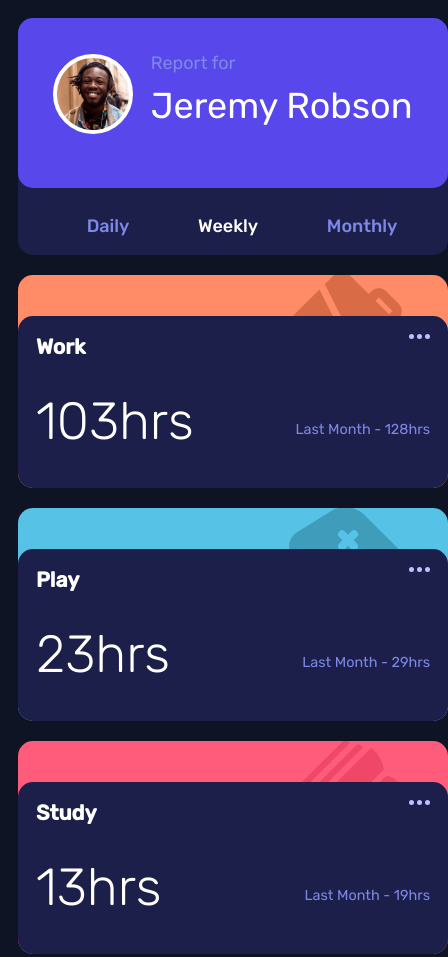
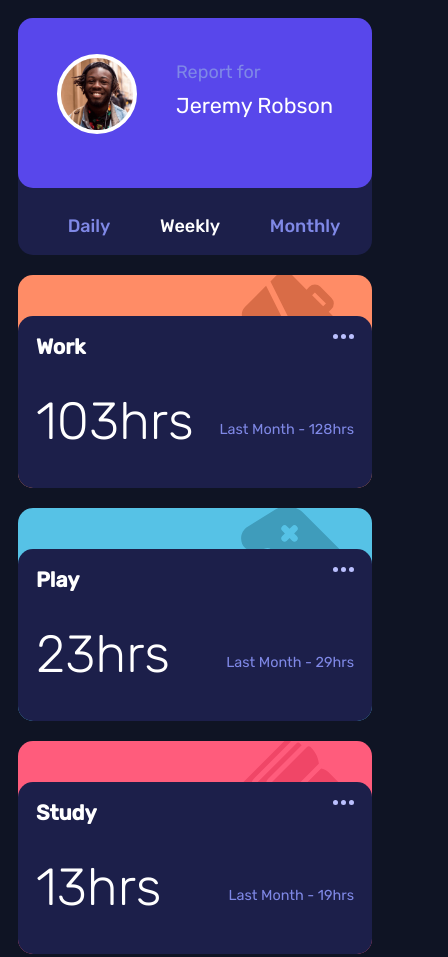
Before and after one commit to hex909/TimeTrackingDashboard, a plain HTML site: page index.html in a window 390 px wide. Shown: the top 957 px of the page, 448 px wide, since content can reach past the window. Drawn offline with Linux system fonts and the light colour scheme.

Commit message:
media query

```diff
--- a/style/style.scss
+++ b/style/style.scss
@@ -172,6 +172,8 @@ body {
 
 @media screen and (max-width:950px){
     .container {
+        min-width: 230px;
+        width: 100%;
         max-width: 430px;
         grid-template-columns: 1fr;
         grid-template-rows: auto;
@@ -181,6 +183,16 @@ body {
                 display: flex;
                 align-items: center;
                 justify-content: space-evenly;
+
+                .imgCon {
+                    margin-right: 1rem;
+                }
+
+                .info{
+                    .userName{
+                        font-size: clamp(1.2rem, 5vw, 2rem);
+                    }
+                }
             }
 
             .details {
```
Also changed, not shown: style/style.css, 1 other file.
